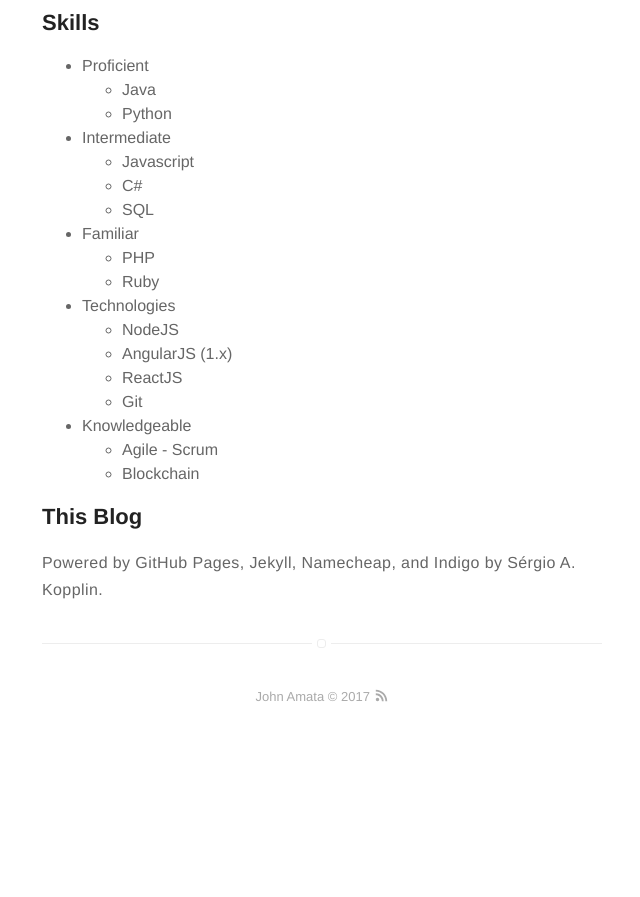
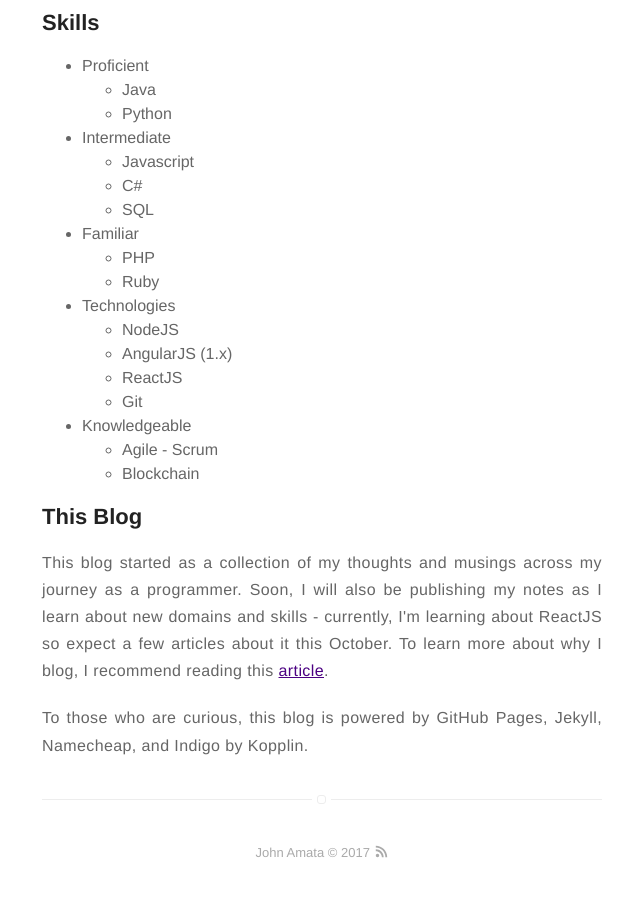
Before and after one commit to jpamata/jpamata.github.io, a Jekyll site: the page built from about.md, in a window 1280 px wide and 900 px high, scrolled down 1059 px. Shown: the top 897 px of the window, without its empty margins (318-958 px from the left). Built offline with Jekyll 4.4.1, drawn with Linux system fonts in a browser that asks for light colours; before the commit the page ends 1803 px from its top, so only the background shows below that.

Commit message:
Update about.md

```diff
--- a/about.md
+++ b/about.md
@@ -49,5 +49,6 @@
 </ul>
 
 <h2>This Blog</h2>
+<p align="justify">This blog started as a collection of my thoughts and musings across my journey as a programmer. Soon, I will also be publishing my notes as I learn about new domains and skills - currently, I'm learning about ReactJS so expect a few articles about it this October. To learn more about why I blog, I recommend reading this <a href="https://jpamata.github.io/I-Blog-Because/">article</a>. </p>
 
-Powered by GitHub Pages, Jekyll, Namecheap, and Indigo by Sérgio A. Kopplin.
+<p align="justify">To those who are curious, this blog is powered by GitHub Pages, Jekyll, Namecheap, and Indigo by Kopplin.</p>
```
